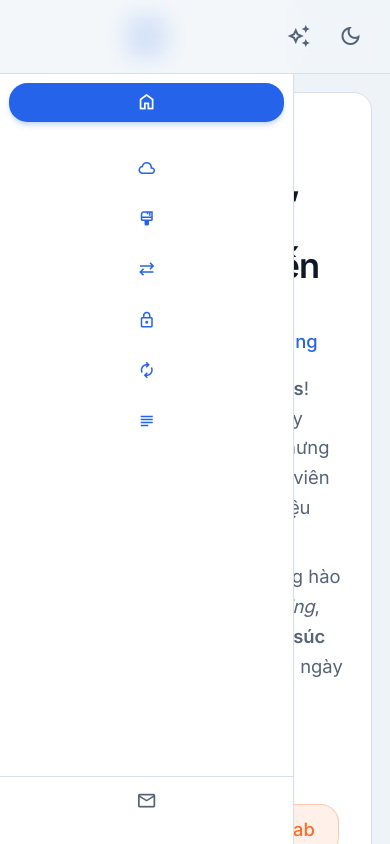
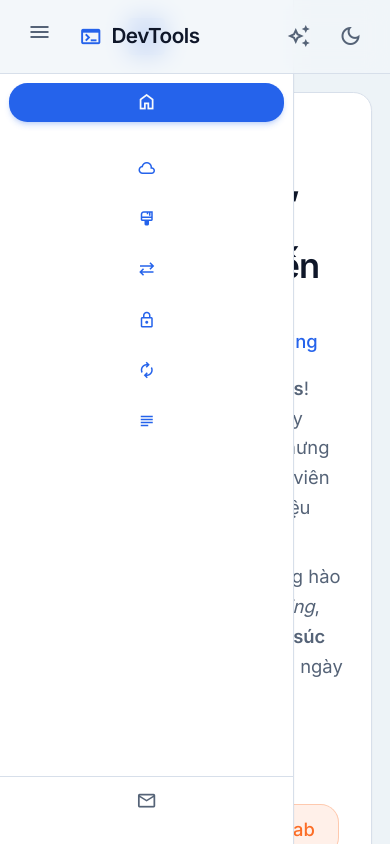
Before and after one commit to DamMinhChien/DevTools, a React (Vite) app: page / in a window 390 px wide. Built offline with nearby package versions, Linux system fonts and the light colour scheme.

Commit message:
fix(ui): show hamburger menu and add app title on mobile header

```diff
--- a/src/App.tsx
+++ b/src/App.tsx
@@ -297,13 +297,19 @@ function App() {
               <SimpleTooltip content="Đóng/Mở Sidebar (Cmd+B)" side="bottom">
                 <button
                   onClick={toggleSidebar}
-                  className="p-2 hover:bg-muted rounded-md transition-colors text-muted-foreground hover:text-foreground hidden md:block"
+                  className="p-2 hover:bg-muted rounded-md transition-colors text-muted-foreground hover:text-foreground"
                 >
                   <span className="material-symbols-outlined">
                     {isSidebarOpen ? "menu_open" : "menu"}
                   </span>
                 </button>
               </SimpleTooltip>
+
+              {/* Mobile Title (Chỉ hiện trên mobile vì mất Sidebar) */}
+              <div className="md:hidden font-bold text-lg tracking-tight flex items-center gap-2">
+                <span className="material-symbols-outlined text-primary text-xl">terminal</span>
+                DevTools
+              </div>
 
               {/* Global Search Bar (Fake trigger) */}
               <div
```
